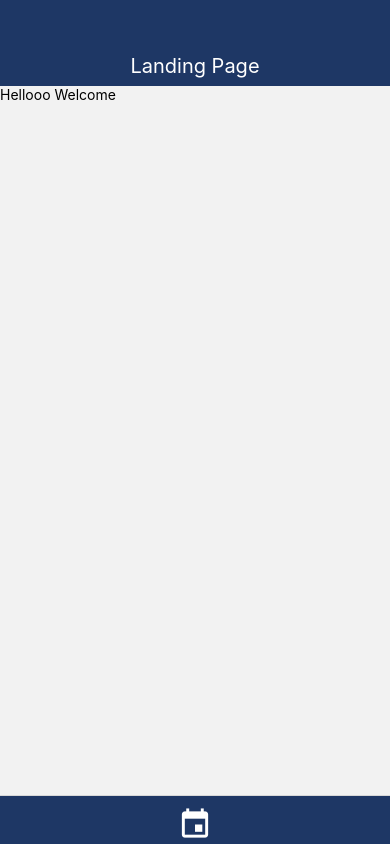
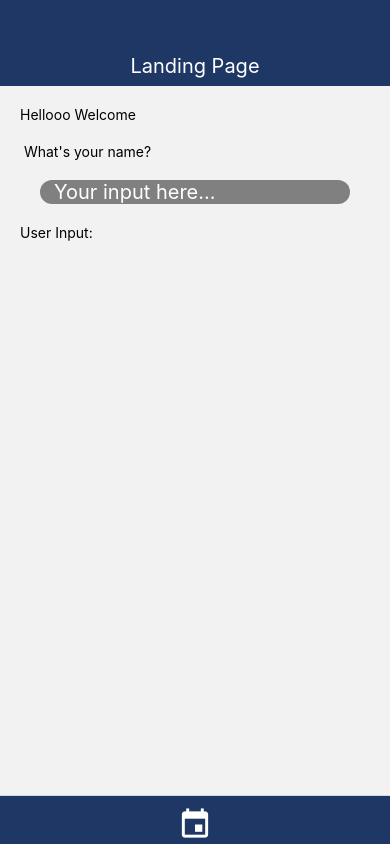
Before and after one commit to ECE444-2023Fall/project-1-web-application-design-group3-bugbusters, a React Native app in the folder frontend/: screen / in a window 390 px wide. Built offline with nearby package versions, Linux system fonts and the light colour scheme.

Commit message:
Context (redux) configured

```diff
--- a/frontend/App.js
+++ b/frontend/App.js
@@ -1,12 +1,14 @@
-import { NavigationContainer } from '@react-navigation/native';
-import { StatusBar } from 'expo-status-bar';
-import { Text, View } from 'react-native';
-import MainStack from './src/navigation/StackNavigator';
+import { NavigationContainer } from "@react-navigation/native";
+import { store } from "./src/store/Store";
+import { Provider } from "react-redux";
+import MainStack from "./src/navigation/StackNavigator";
 
 export default function App() {
   return (
-    <NavigationContainer>
-      <MainStack/>
-    </NavigationContainer>
+    <Provider store={store}>
+      <NavigationContainer>
+        <MainStack />
+      </NavigationContainer>
+    </Provider>
   );
 }
--- a/frontend/package.json
+++ b/frontend/package.json
@@ -12,10 +12,12 @@
     "@react-navigation/bottom-tabs": "^6.5.9",
     "@react-navigation/native": "^6.1.8",
     "@react-navigation/stack": "^6.3.18",
+    "@reduxjs/toolkit": "^1.9.7",
     "expo": "~49.0.13",
     "expo-status-bar": "~1.6.0",
     "react": "18.2.0",
-    "react-native": "0.72.5"
+    "react-native": "0.72.5",
+    "react-redux": "^8.1.3"
   },
   "devDependencies": {
     "@babel/core": "^7.20.0"
--- a/frontend/src/screens/LandingPageScreen.js
+++ b/frontend/src/screens/LandingPageScreen.js
@@ -1,19 +1,35 @@
 import React, { useState, useContext } from "react";
-import {
-  Text,
-  StyleSheet,
-  View,
-  Button,
-  TextInput,
-  TouchableOpacity,
-} from "react-native";
+import { Text, StyleSheet, View, TextInput, Button } from "react-native";
 import HeaderBar from "../components/HeaderBar";
+import { useSelector, useDispatch } from "react-redux";
+import { setUserData } from "../store/Action";
 
 const LandingPageScreen = function () {
+  const [text, setText] = useState("");
+
   return (
     <View>
       <HeaderBar title="Landing Page" align="center" />
-      <Text>Hellooo Welcome</Text>
+      <Text style={{ padding: 20 }}>Hellooo Welcome</Text>
+      <Text style={{ padding: 20, paddingTop: 0 }}> What's your name?</Text>
+      <TextInput
+        label="Email"
+        placeholder="Your input here..."
+        placeholderTextColor="white"
+        style={{
+          marginHorizontal: 40,
+          paddingLeft: 14,
+          fontSize: 20,
+          backgroundColor: "grey",
+          color: "white",
+          borderRadius: 20,
+        }}
+        value={text}
+        onChangeText={(text) => {
+          setText(text);
+        }}
+      />
+      <Text style={{ padding: 20 }}>User Input: {text}</Text>
     </View>
   );
 };
--- /dev/null
+++ b/frontend/src/store/Action.js
@@ -0,0 +1,20 @@
+// AuthData
+import { SETAUTHDATA } from "./ActionType";
+export const setAuthData = (value) => ({
+  type: SETAUTHDATA,
+  payload: value,
+});
+
+// ProfileData
+import { SETUSERDATA } from "./ActionType";
+export const setUserData = (value) => ({
+  type: SETUSERDATA,
+  payload: value,
+});
+
+// Reset
+import { RESET } from "./ActionType";
+export const reset = (value) => ({
+  type: RESET,
+  payload: value,
+});
--- /dev/null
+++ b/frontend/src/store/ActionType.js
@@ -0,0 +1,5 @@
+export const SETAUTHDATA = "SETAUTHDATA";
+
+export const SETUSERDATA = "SETUSERDATA";
+
+export const RESET = "RESET";
--- /dev/null
+++ b/frontend/src/store/Reducers.js
@@ -0,0 +1,22 @@
+import { SETAUTHDATA, SETUSERDATA, RESET } from "./ActionType";
+
+const initialState = {
+  authData: {},
+  userData: {},
+};
+
+export const mainReducer = (state = initialState, action) => {
+  switch (action.type) {
+    case SETAUTHDATA:
+      return { ...state, authData: { ...state.authData, ...action.payload } };
+    case SETUSERDATA:
+      return {
+        ...state,
+        userData: { ...state.userData, ...action.payload },
+      };
+    case RESET:
+      return { ...initialState };
+    default:
+      return state;
+  }
+};
--- /dev/null
+++ b/frontend/src/store/Store.js
@@ -0,0 +1,8 @@
+import { mainReducer } from "./Reducers";
+import { configureStore } from "@reduxjs/toolkit";
+
+export const store = configureStore({
+  reducer: {
+    main: mainReducer,
+  },
+});
```
Also changed, not shown: 1 other file (tests, documents, lock files or other folders).
